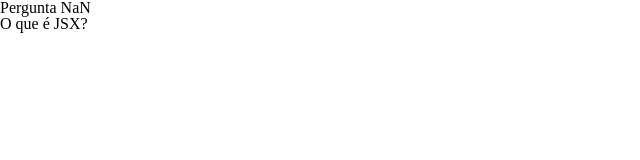
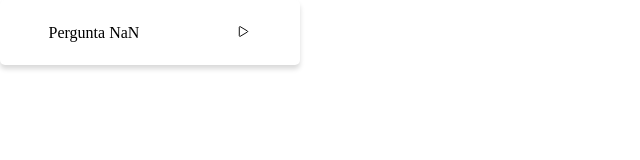
Before and after one commit to JoaoGracindo/projeto8-zaprecall, a React app: page / in a window 1280 px wide. Both pictures are taken after a click on the button "Iniciar Recall!". Shown: the whole page, without its empty margins (0-640 px from the left). Built offline with nearby package versions, Linux system fonts and the light colour scheme.

Commit message:
icon correction

```diff
--- a/public/index.html
+++ b/public/index.html
@@ -10,6 +10,6 @@
   <body>
     <noscript>You need to enable JavaScript to run this app.</noscript>
     <div class="root"></div>
-    <script nomodule src="https://unpkg.com/ionicons@5.5.2/dist/ionicons/ionicons.js"></script>
+    <script src="https://unpkg.com/ionicons@5.4.0/dist/ionicons.js"></script>
   </body>
 </html>
--- a/src/components/Icon.js
+++ b/src/components/Icon.js
@@ -1,5 +1,7 @@
-export default function Icon (icon){
+export default function Icon (props){
+    console.log(props)
+    console.log(props.icon)
     return (
-        <ion-icon name={icon}></ion-icon>
+        <ion-icon name={props.icon}></ion-icon>
     )
 }
--- a/src/components/Question.js
+++ b/src/components/Question/Question.js
@@ -1,5 +1,6 @@
-import React from "react"
-import Icon from "./Icon"
+import React from "react";
+import Icon from "../Icon";
+import './style.css';
 
 export default function Question ({question, answer, key}){
     const [turned, setTurned] = React.useState(false)
@@ -7,7 +8,7 @@
         <div>
             <div className={turned ? 'hidden' : 'front'}>
                 <div>
-                    Pergunta {key + 1}
+                    Pergunta {parseInt(key) + 1}
                 </div>
                 <div onClick={() => setTurned(true)}>
                     <Icon icon="play-outline"/>
--- /dev/null
+++ b/src/components/Question/style.css
@@ -0,0 +1,32 @@
+*{
+    box-sizing: border-box;
+}
+
+.hidden{
+    display: none;
+}
+
+.front{
+    width: 300px;
+    height: 65px;
+    background: #FFFFFF;
+    box-shadow: 0px 4px 5px rgba(0, 0, 0, 0.15);
+    border-radius: 5px;
+    display: flex;
+    align-items: center;
+    justify-content: space-around;
+}
+
+.question{
+    width: 299px;
+    height: 131px;
+    background: #FFFFD5;
+    box-shadow: 0px 4px 5px rgba(0, 0, 0, 0.15);
+    border-radius: 5px;
+}
+
+ion-icon{
+    width: 15px;
+    height: 15px;
+    color: black;
+}
--- a/src/components/Questions.js
+++ b/src/components/Questions.js
@@ -1,12 +1,12 @@
 import React from "react";
 import Icon from "./Icon";
-import Question from "./Question";
+import Question from "./Question/Question";
 
 
 export default function Questions() {
     return(
         <>
-            <Question  question='O que é JSX?' answer='Uma extensão de linguagem do JavaScript' key='1'/>
+            <Question  question='O que é JSX?' answer='Uma extensão de linguagem do JavaScript' key={0}/>
         </>
 
     )
```
